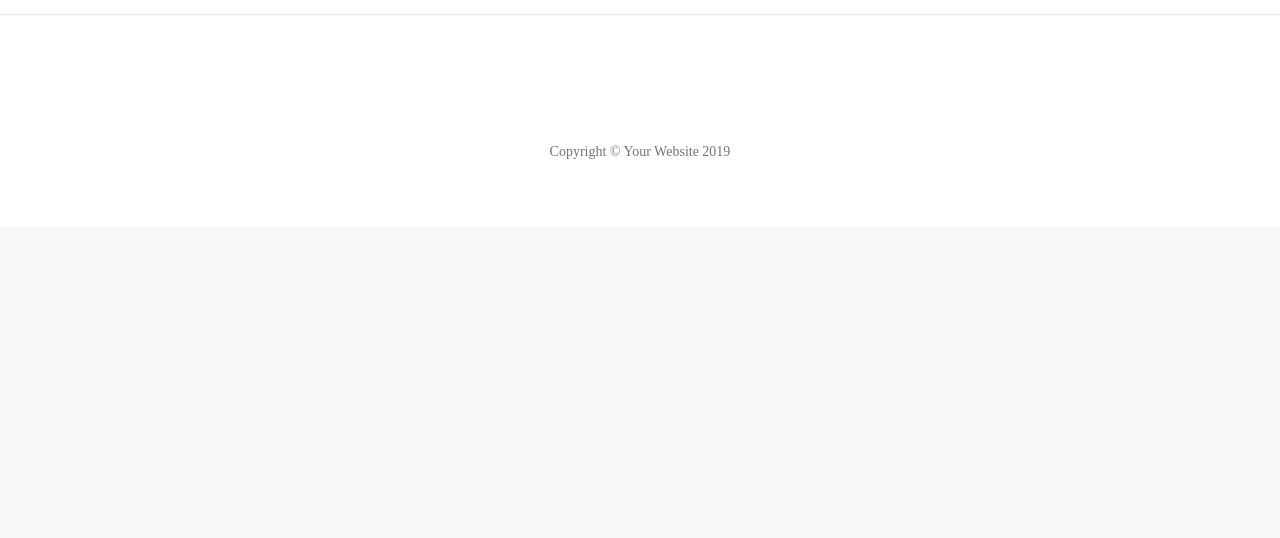
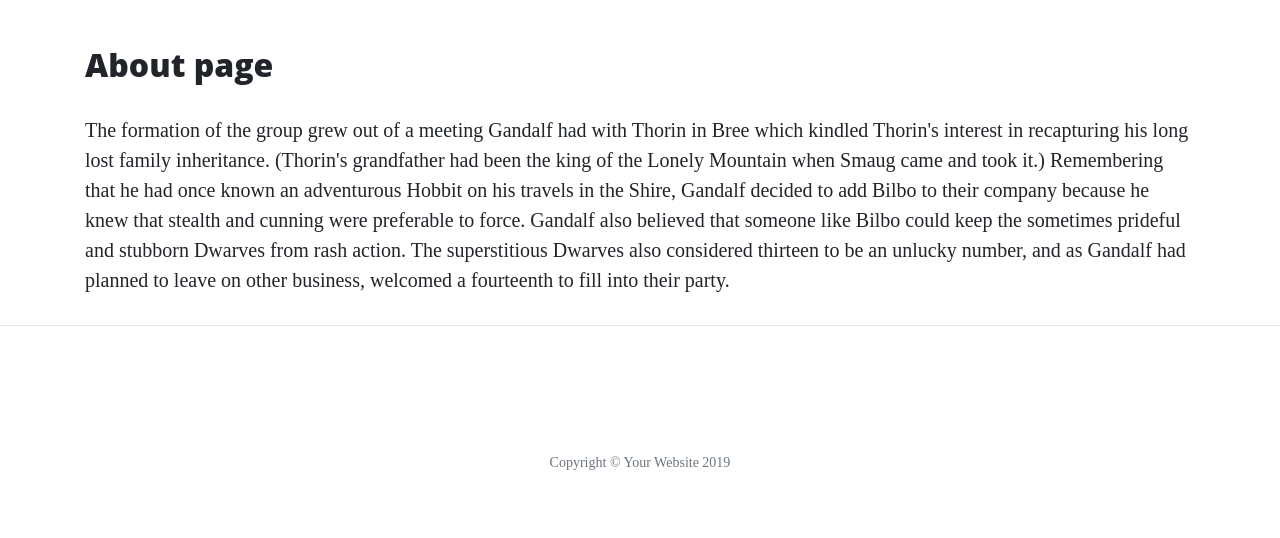
Before and after one commit to ceciliabinck/flask_app, a Flask app: page /about in a window 1280 px wide. Shown: the part 632-1170 px from the top of the page. Before the commit the page ends 791 px from the top, so only its background shows below. Run offline with Flask 2, Linux system fonts and the light colour scheme; some libraries are stand-ins or nearby versions.

Commit message:
Costumized it

```diff
--- a/templates/about.html
+++ b/templates/about.html
@@ -1,4 +1,7 @@
 {% extends 'base.html' %}
 {% block content %}
-    <h1>About page</h1>
+    <h2>About page</h2>
+    <p>
+        The formation of the group grew out of a meeting Gandalf had with Thorin in Bree which kindled Thorin's interest in recapturing his long lost family inheritance. (Thorin's grandfather had been the king of the Lonely Mountain when Smaug came and took it.) Remembering that he had once known an adventurous Hobbit on his travels in the Shire, Gandalf decided to add Bilbo to their company because he knew that stealth and cunning were preferable to force. Gandalf also believed that someone like Bilbo could keep the sometimes prideful and stubborn Dwarves from rash action. The superstitious Dwarves also considered thirteen to be an unlucky number, and as Gandalf had planned to leave on other business, welcomed a fourteenth to fill into their party.
+    </p>
 {% endblock %}
--- a/templates/base.html
+++ b/templates/base.html
@@ -16,7 +16,7 @@
   <!-- Navigation -->
   <nav class="navbar navbar-expand-lg navbar-light fixed-top" id="mainNav">
     <div class="container">
-      <a class="navbar-brand" href="index.html">Start Bootstrap</a>
+      <a class="navbar-brand" href="{{ url_for('index') }}">Thorin &amp; Company</a>
       <button class="navbar-toggler navbar-toggler-right" type="button" data-toggle="collapse" data-target="#navbarResponsive" aria-controls="navbarResponsive" aria-expanded="false" aria-label="Toggle navigation">
         Menu
         <i class="fas fa-bars"></i>
@@ -41,14 +41,14 @@
   </nav>
 
   <!-- Page Header -->
-  <header class="masthead" style="background-image: url('{{ url_for('static', filename='img/home-bg.jpg') }}')">
+  <header class="masthead" style="background-image: url('https://pre00.deviantart.net/9ae0/th/pre/f/2013/275/8/f/the_hobbit__thorin_and_company_by_art_calavera-d5nay7b.png')">
     <div class="overlay"></div>
     <div class="container">
       <div class="row">
         <div class="col-lg-8 col-md-10 mx-auto">
           <div class="site-heading">
-            <h1>Clean Blog</h1>
-            <span class="subheading">A Blog Theme by Start Bootstrap</span>
+            <h1>Thorin &amp; Company</h1>
+            <span class="subheading">Thorin and his company of dwarves</span>
           </div>
         </div>
       </div>
--- a/templates/careers.html
+++ b/templates/careers.html
@@ -1,4 +1,4 @@
 {% extends 'base.html' %}
 {% block content %}
-    <h1>Come Work With Us!</h1>
+    <h2>Come Work With Us!</h2>
 {% endblock %}
--- a/templates/contact.html
+++ b/templates/contact.html
@@ -1,4 +1,4 @@
 {% extends 'base.html' %}
 {% block content %}
-    <h1>Contact Us</h1>
+    <h2>Contact Us</h2>
 {% endblock %}
```
